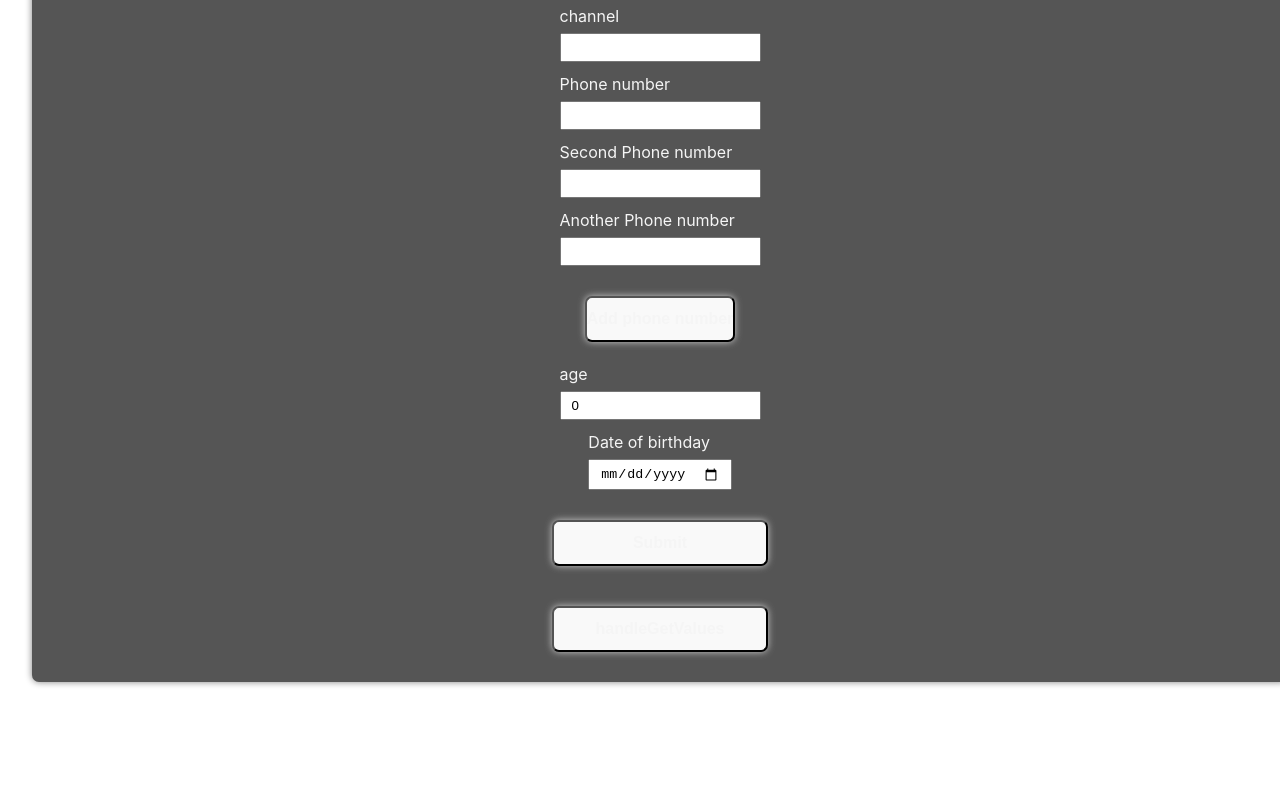
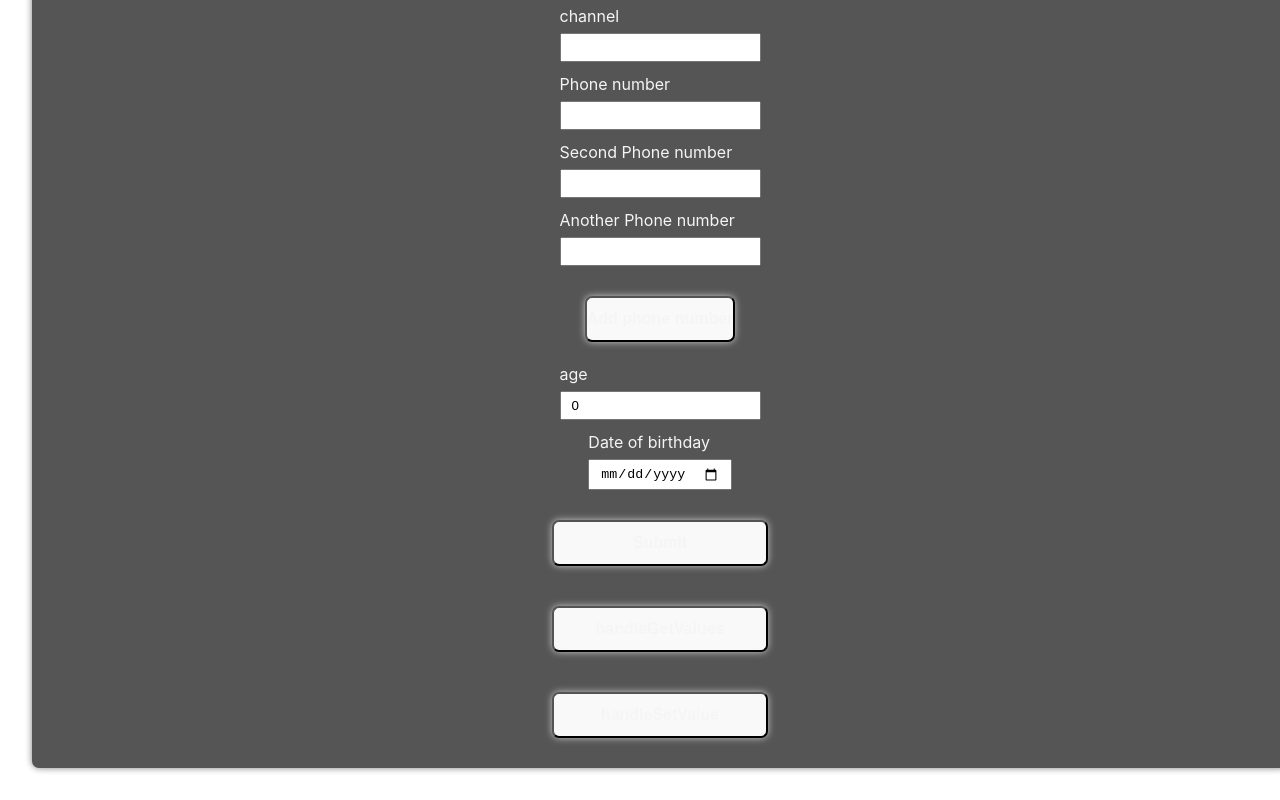
Before and after one commit to TLRKiliann/vitejs-form, a React (Vite) app in the folder vite-project/: page / in a window 1280 px wide. Shown: the part 411-1211 px from the top of the page. Before the commit the page ends 1125 px from the top, so only its background shows below. Built offline with nearby package versions, Linux system fonts and the light colour scheme.

Commit message:
setValue & touchedFields, dirtyFields added

```diff
--- a/vite-project/src/components/FormDemo.tsx
+++ b/vite-project/src/components/FormDemo.tsx
@@ -30,8 +30,10 @@ const FormDemo = () => {
     },
   });
 
-  const { register, control, handleSubmit, formState, watch, getValues } = form;
-  const { errors } = formState;
+  const { register, control, handleSubmit, formState, watch, getValues, setValue } = form;
+  const { errors, touchedFields, dirtyFields } = formState;
+
+  console.log({ touchedFields, dirtyFields })
 
   const { fields, append, remove } = useFieldArray({
     name: "phNumber",
@@ -53,6 +55,15 @@ const FormDemo = () => {
   const handleGetValues = () => {
     console.log("getValues : ", getValues())
   };
+
+  //setValue
+  const handleSetValue = () => {
+    setValue("username", "", {
+      shouldValidate: true,
+      shouldDirty: true,
+      shouldTouch: true,
+    })
+  }
 
   console.log("date", typeof(dob))
 
@@ -147,6 +158,7 @@ const FormDemo = () => {
 
         <button type="submit" className="button">Submit</button>
         <button type="button" onClick={handleGetValues}className="button">handleGetValues</button>
+        <button type="button" onClick={handleSetValue}className="button">handleSetValue</button>
         <DevTool control={control} />
       </form>
     </div>
```
